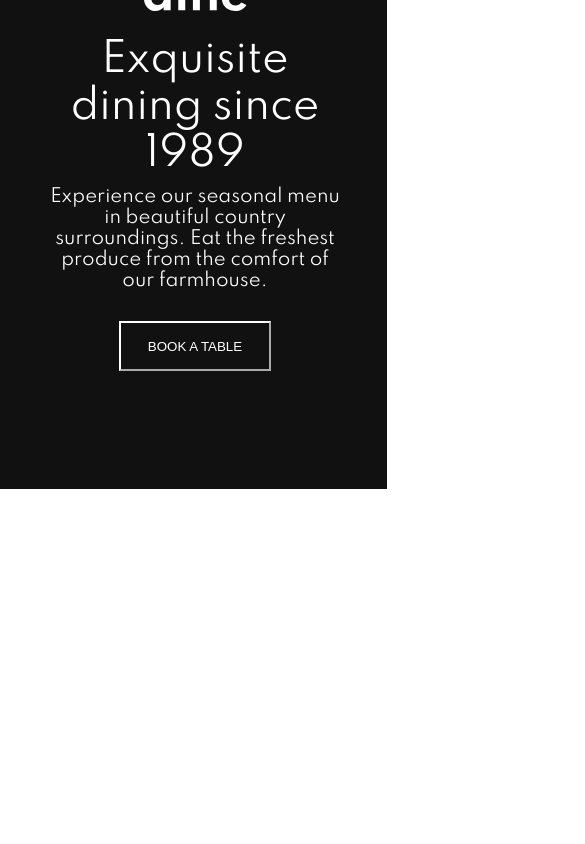
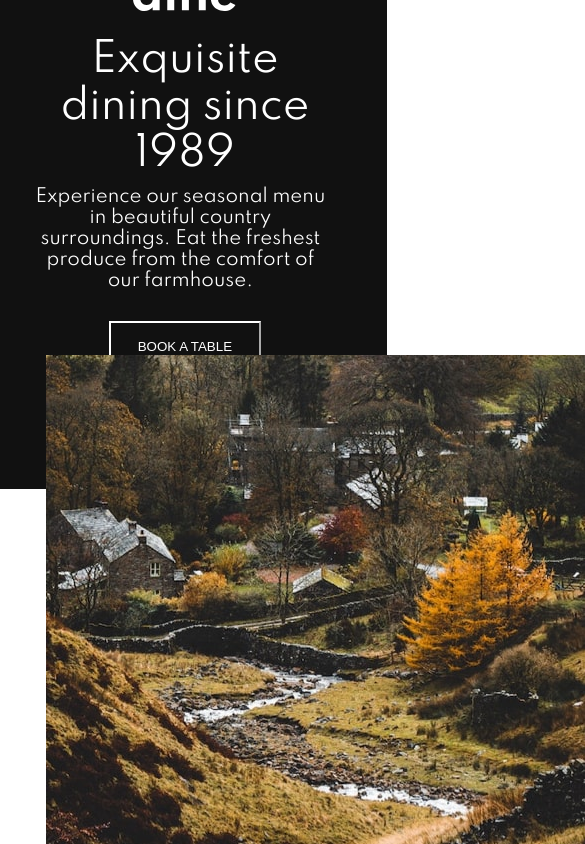
Before and after one commit to clf94-dev/dine-restaurant-react, a React (Create React App) app: page / in a window 390 px wide. Shown: the part 283-1127 px from the top of the page, 585 px wide, since content can reach past the window. Before the commit the page ends 844 px from the top, so only its background shows below. Built offline with nearby package versions, Linux system fonts and the light colour scheme.

Commit message:
feature component added

```diff
--- a/src/components/App.jsx
+++ b/src/components/App.jsx
@@ -1,11 +1,13 @@
 import React from 'react'
 import './styles/App.css'
 import Top from './Top'
+import Features from './Features'
 
 function App() {
     return (
         <div>
             <Top/>
+            <Features/>
         </div>
     )
 }
--- /dev/null
+++ b/src/components/FeatureCard.jsx
@@ -0,0 +1,27 @@
+import React from 'react'
+import {Grid} from '@material-ui/core'
+import EnjoyableD from './images/homepage/enjoyable-place-desktop.jpg'
+import LocallyD from'./images/homepage/locally-sourced-desktop.jpg'
+import patternDiv from './images/patterns/pattern-divide.svg'
+
+
+function FeatureCard(props) {
+    const FeatImgD = [ EnjoyableD, LocallyD];
+    return (
+        <div>
+            <Grid container direction='row' className={props.classes}>
+                <Grid item md={6} xs={12} direction="column" className='img-col'>
+                    <img src={FeatImgD[props.index]} alt={props.imgAlt}/>
+                </Grid>
+                <Grid item md={6} xs={12} direction="column" className='text-col'>
+                    <img src={patternDiv} alt="divider" className='divider'/>
+                    <h2>{props.title}</h2>
+                    <p>{props.text}</p>
+                </Grid>
+
+            </Grid>
+        </div>
+    )
+}
+
+export default FeatureCard;
--- /dev/null
+++ b/src/components/Features.jsx
@@ -0,0 +1,26 @@
+import React from 'react'
+import FeatureCard from './FeatureCard'
+import {featuresData} from './featuresData'
+import {Grid} from '@material-ui/core';
+
+function Features() {
+    return (
+        <div>
+            <Grid container className='feat-cont'>
+
+                {featuresData.map(feature => {
+                    return (<FeatureCard
+                        classes={feature.classes}
+                        key={feature.index}
+                        index={feature.index}
+                        imgAlt={feature.imgAlt}
+                        title={feature.title}
+                        text={feature.text}/>);
+                })}
+
+            </Grid>
+        </div>
+    )
+}
+
+export default Features;
--- /dev/null
+++ b/src/components/featuresData.js
@@ -0,0 +1,14 @@
+export const featuresData = [{
+    index: 0,
+    classes: 'card-cont',
+    imgAlt: 'enjoyable place',
+    title: 'Enjoyable place for all the family',
+    text: 'Our relaxed surroundings make dining with us a great experience for everyone. We can even arrange a tour of the farm before your meal.'
+}, {
+    index: 1,
+    classes: 'card-cont reverse',
+    imgAlt: 'locally sourced food',
+    title: 'The most locally sourced food',
+    text: 'All our ingredients come directly from our farm or local fishery. So you can be sure that you’re eating the freshest, most sustainable food.'
+
+}]
--- a/src/components/styles/App.css
+++ b/src/components/styles/App.css
@@ -14,7 +14,7 @@ body {
 }
 
 .top-cont .text-col {
-  padding: 0 5%;
+  padding: 0 8% 0 2%;
   color: white;
 }
 
@@ -44,6 +44,7 @@ body {
 }
 
 .top-cont .text-col p {
+  padding-right: 3%;
   margin: 3% auto;
   font-size: 18px;
   font-weight: 400;
@@ -81,3 +82,39 @@ body {
 .top-cont .img-col img {
   width: 200%;
 }
+
+.feat-cont {
+  margin-top: 8%;
+}
+
+.feat-cont .card-cont {
+  padding: 0 7% 2% 7%;
+}
+
+.feat-cont .card-cont .text-col {
+  margin-top: 25%;
+  padding: 0 10% 0 0;
+}
+
+.feat-cont .card-cont .text-col .divider {
+  margin-bottom: 35px;
+}
+
+.feat-cont .card-cont .text-col h2 {
+  font-size: 40px;
+  font-weight: 400;
+}
+
+.feat-cont .card-cont .text-col p {
+  font-size: 18px;
+  font-weight: 400;
+}
+
+@media screen and (min-width: 756px) {
+  .feat-cont .reverse {
+    flex-direction: row-reverse;
+  }
+  .feat-cont .reverse .text-col h2 {
+    margin-bottom: 10px;
+  }
+}
--- a/src/components/styles/App.min.css
+++ b/src/components/styles/App.min.css
@@ -1 +1 @@
-body{font-family:"Spartan",sans-serif;overflow-x:hidden}.top-cont{padding:5%}@media screen and (max-width: 756px){.top-cont{height:600px !important}}.top-cont .text-col{padding:0 5%;color:white}@media screen and (max-width: 756px){.top-cont .text-col{text-align:center}}@media screen and (max-width: 756px){.top-cont .text-col img{margin-top:75%}}.top-cont .text-col h1{margin:25% auto 3% auto;font-size:64px;font-weight:400}@media screen and (max-width: 756px){.top-cont .text-col h1{margin:7% auto 3% auto;font-size:40px}}.top-cont .text-col p{margin:3% auto;font-size:18px;font-weight:400}.top-cont .text-col a{margin:3% auto;text-decoration:none}.top-cont .text-col a button{cursor:pointer;margin-top:20px;height:50px;width:50%;background-color:#111;border-color:white;color:white;text-transform:uppercase}.top-cont .text-col a button:hover{background-color:white;color:#111;border-color:#111}.top-cont .img-col{position:absolute;top:0;left:0;z-index:-1}.top-cont .img-col img{width:200%}
+body{font-family:"Spartan",sans-serif;overflow-x:hidden}.top-cont{padding:5%}@media screen and (max-width: 756px){.top-cont{height:600px !important}}.top-cont .text-col{padding:0 8% 0 2%;color:white}@media screen and (max-width: 756px){.top-cont .text-col{text-align:center}}@media screen and (max-width: 756px){.top-cont .text-col img{margin-top:75%}}.top-cont .text-col h1{margin:25% auto 3% auto;font-size:64px;font-weight:400}@media screen and (max-width: 756px){.top-cont .text-col h1{margin:7% auto 3% auto;font-size:40px}}.top-cont .text-col p{padding-right:3%;margin:3% auto;font-size:18px;font-weight:400}.top-cont .text-col a{margin:3% auto;text-decoration:none}.top-cont .text-col a button{cursor:pointer;margin-top:20px;height:50px;width:50%;background-color:#111;border-color:white;color:white;text-transform:uppercase}.top-cont .text-col a button:hover{background-color:white;color:#111;border-color:#111}.top-cont .img-col{position:absolute;top:0;left:0;z-index:-1}.top-cont .img-col img{width:200%}.feat-cont{margin-top:8%}.feat-cont .card-cont{padding:0 7% 2% 7%}.feat-cont .card-cont .text-col{margin-top:25%;padding:0 10% 0 0}.feat-cont .card-cont .text-col .divider{margin-bottom:35px}.feat-cont .card-cont .text-col h2{font-size:40px;font-weight:400}.feat-cont .card-cont .text-col p{font-size:18px;font-weight:400}@media screen and (min-width: 756px){.feat-cont .reverse{flex-direction:row-reverse}.feat-cont .reverse .text-col h2{margin-bottom:10px}}
--- a/src/components/styles/App.scss
+++ b/src/components/styles/App.scss
@@ -20,7 +20,7 @@ body {
     }
     padding: 5%;
     .text-col {
-        padding: 0 5%;
+        padding: 0 8% 0 2%;
         color: white;
         @media screen and (max-width: 756px) {
             text-align: center;
@@ -40,6 +40,7 @@ body {
             font-weight: $font-weight4;
         }
         p {
+            padding-right: 3%;
             margin: 3% auto;
             font-size: 18px;
             font-weight: $font-weight4;
@@ -74,3 +75,36 @@ body {
         }
     }
 }
+
+.feat-cont {
+    margin-top: 8%;
+    .card-cont {
+        padding: 0 7% 2% 7%;
+        .text-col {
+            margin-top: 25%;
+            padding: 0 10% 0 0;
+            .divider {
+                margin-bottom: 35px;
+            }
+            h2 {
+                font-size: 40px;
+                font-weight: $font-weight4;
+            }
+            p {
+                font-size: 18px;
+                font-weight: $font-weight4;
+            }
+        }
+    }
+    @media screen and (min-width: 756px) {
+        .reverse {
+            flex-direction: row-reverse;
+            .img-col {}
+            .text-col {
+                h2 {
+                    margin-bottom: 10px;
+                }
+            }
+        }
+    }
+}
```
